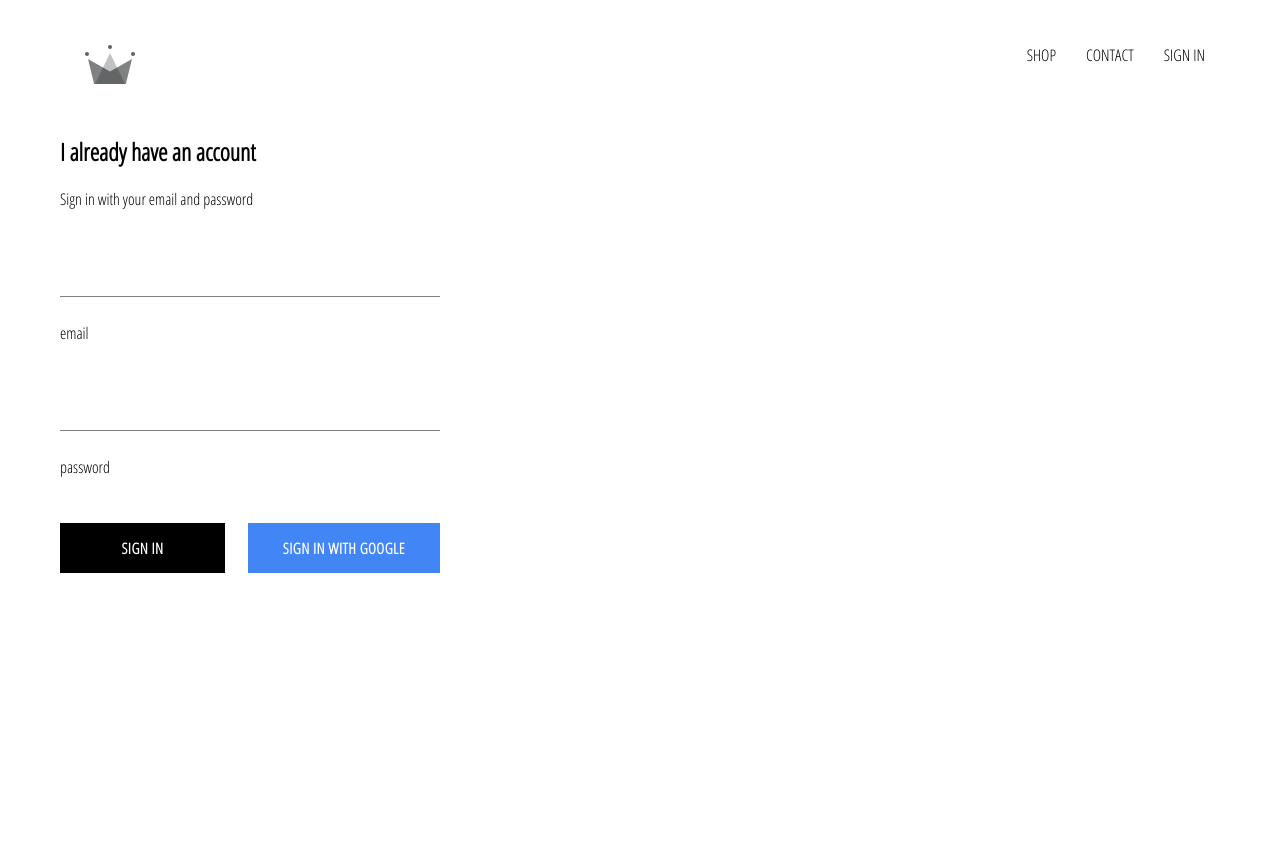
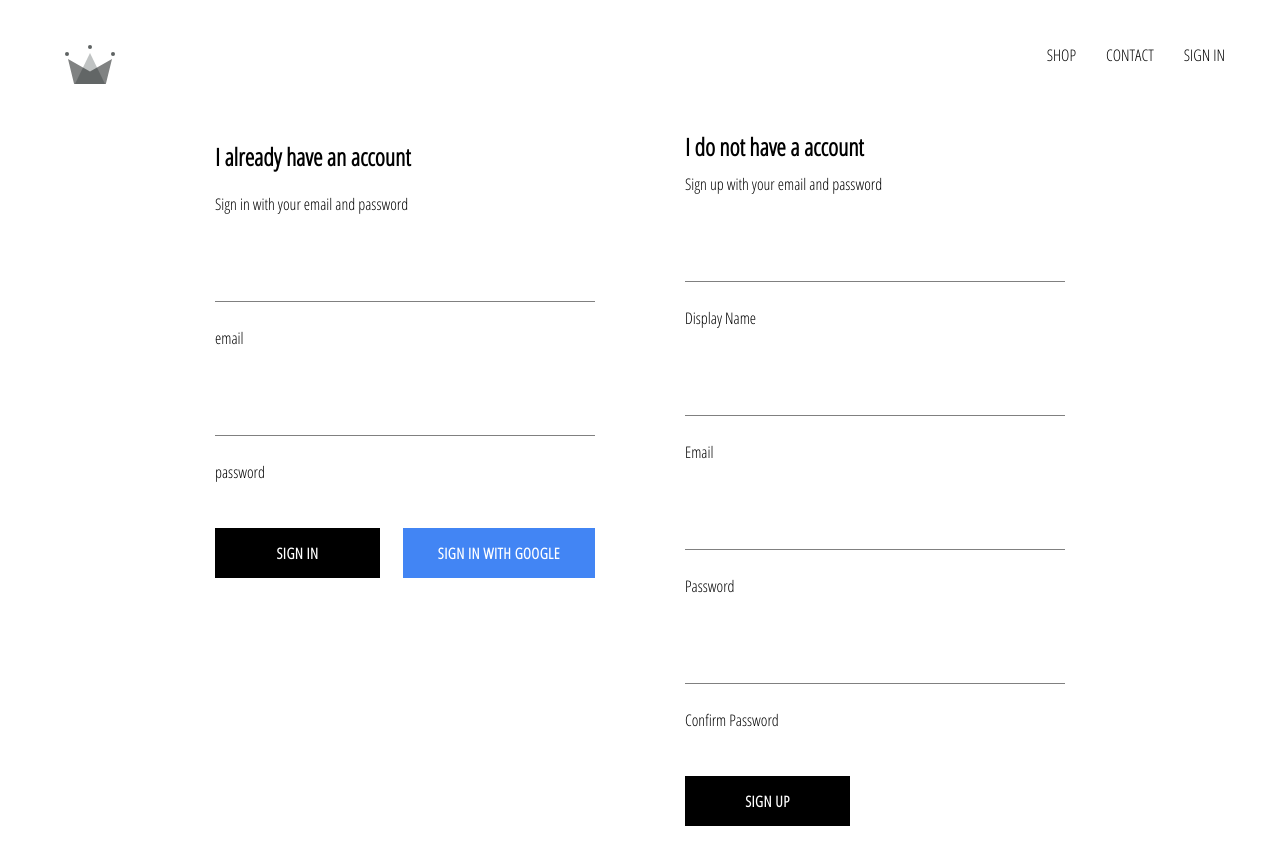
Before and after one commit to trippyy28/ec, a React (Create React App) app: page /signin in a window 1280 px wide. Shown: the top 864 px of the page. Before the commit the page ends 800 px from the top, so only its background shows below. Built offline with nearby package versions, Linux system fonts and the light colour scheme; no server answers.

Commit message:
implemented firebase utils,included abilty to store authenticatedusers into our firestore database

```diff
--- a/src/App.css
+++ b/src/App.css
@@ -1,11 +1,13 @@
-body{
+body {
   font-family: 'Open Sans Condensed';
-  padding :20px 60px;
+  padding: 20px 40px;
 }
-a{
-	text-decoration: none;
-	color :black;
+
+a {
+  text-decoration: none;
+  color: black;
 }
-*{
-	box-sizing: border-box;
+
+* {
+  box-sizing: border-box;
 }
--- a/src/App.js
+++ b/src/App.js
@@ -1,46 +1,60 @@
-import React,{Component} from 'react';
+import React from 'react';
+import { Switch, Route } from 'react-router-dom';
+
+import './App.css';
+
 import HomePage from './pages/homepage/homepage';
-import './App.css';
-import {Switch,Route} from 'react-router-dom';
 import ShopPage from './pages/shop/shop.component';
+import SignInAndSignUpPage from './pages/sign-in-and-sign-up/sign-in-and-sign-up.component';
 import Header from './components/header/header.component';
-import SignInAndSignUp from './pages/sign-in-and-sign-up/sign-in-and-sign-up.component';
-import {auth} from './firebase/firebase.utils';
+import { auth,createUserProfileDocument } from './firebase/firebase.utils';
 
+class App extends React.Component {
+  constructor() {
+    super();
 
-/*const HatsPage = () =>(
-<div>
-<h1> Hats Page </h1>
-</div>
-	)*/
-class App extends Component {
-  constructor(){
-    super()
-    this.state={
-    currentUser:null
-    }
+    this.state = {
+      currentUser: null
+    };
   }
 
-  componentDidMount(){
-    auth.onAuthStateChanged(user=>{
-      this.setState({currentUser:user});
-    })
+  unsubscribeFromAuth = null;
+
+  componentDidMount() {
+    this.unsubscribeFromAuth = auth.onAuthStateChanged(async userAuth => {
+     if(userAuth){
+      const userRef = await createUserProfileDocument(userAuth);
+
+      userRef.onSnapshot(snapShot=>{
+        this.setState({
+          currentUser:{
+            id :snapShot.id,
+            ...snapShot.data()
           }
-  componentWillUnmount(){
+        });
+
+        console.log(this.state);
+      });
+     }
+     this.setState({currentUser:userAuth});
+
+    });
+  }
+
+  componentWillUnmount() {
     this.unsubscribeFromAuth();
   }
-  render(){
+
+  render() {
     return (
       <div>
-    <Header currentUser={this.state.currentUser}/>
+        <Header currentUser={this.state.currentUser} />
         <Switch>
           <Route exact path='/' component={HomePage} />
-       <Route exact path ='/shop' component={ShopPage} />
-       <Route exact path ='/signin' component={SignInAndSignUp}/>
+          <Route path='/shop' component={ShopPage} />
+          <Route path='/signin' component={SignInAndSignUpPage} />
         </Switch>
-
       </div>
-
     );
   }
 }
--- a/src/components/header/header.component.jsx
+++ b/src/components/header/header.component.jsx
@@ -1,32 +1,35 @@
 import React from 'react';
-import {Link} from 'react-router-dom';
-import {ReactComponent as Logo} from '../../assets/crown.svg';
-import {auth} from '../../firebase/firebase.utils';
+import { Link } from 'react-router-dom';
+
+import { auth } from '../../firebase/firebase.utils';
+
+import { ReactComponent as Logo } from '../../assets/crown.svg';
 
 import './header.styles.scss';
 
-const Header =({currentUser})=>(
+const Header = ({ currentUser }) => (
   <div className='header'>
-  <Link className='logo-container' to ="/">
-   <Logo className='logo'/>
+    <Link className='logo-container' to='/'>
+      <Logo className='logo' />
     </Link>
     <div className='options'>
       <Link className='option' to='/shop'>
         SHOP
       </Link>
-   <Link className='option' to ='/shop'>
+      <Link className='option' to='/shop'>
         CONTACT
       </Link>
-  {currentUser ?(
-    <div className='option' onClick={()=>auth.signOut()}>Sign Out</div>
-    ):(
+      {currentUser ? (
+        <div className='option' onClick={() => auth.signOut()}>
+          SIGN OUT
+        </div>
+      ) : (
         <Link className='option' to='/signin'>
           SIGN IN
         </Link>
       )}
     </div>
+  </div>
+);
 
-  </div>
-
-	)
 export default Header;
--- /dev/null
+++ b/src/components/sign-up/sign-up.component.jsx
@@ -0,0 +1,103 @@
+import React from 'react';
+
+import FormInput from '../form-input/form-input.component';
+import CustomButton from '../custom-button/custom-button.component';
+
+import { auth, createUserProfileDocument } from '../../firebase/firebase.utils';
+
+import './sign-up.styles.scss';
+
+class SignUp extends React.Component {
+  constructor() {
+    super();
+
+    this.state = {
+      displayName: '',
+      email: '',
+      password: '',
+      confirmPassword: ''
+    };
+  }
+
+  handleSubmit = async event => {
+    event.preventDefault();
+
+    const { displayName, email, password, confirmPassword } = this.state;
+
+    if (password !== confirmPassword) {
+      alert("passwords don't match");
+      return;
+    }
+
+    try {
+      const { user } = await auth.createUserWithEmailAndPassword(
+        email,
+        password
+      );
+
+      await createUserProfileDocument(user, { displayName });
+
+      this.setState({
+        displayName: '',
+        email: '',
+        password: '',
+        confirmPassword: ''
+      });
+    } catch (error) {
+      console.error(error);
+    }
+  };
+
+  handleChange = event => {
+    const { name, value } = event.target;
+
+    this.setState({ [name]: value });
+  };
+
+  render() {
+    const { displayName, email, password, confirmPassword } = this.state;
+    return (
+      <div className='sign-up'>
+        <h2 className='title'>I do not have a account</h2>
+        <span>Sign up with your email and password</span>
+        <form className='sign-up-form' onSubmit={this.handleSubmit}>
+          <FormInput
+            type='text'
+            name='displayName'
+            value={displayName}
+            onChange={this.handleChange}
+            label='Display Name'
+            required
+          />
+          <FormInput
+            type='email'
+            name='email'
+            value={email}
+            onChange={this.handleChange}
+            label='Email'
+            required
+          />
+          <FormInput
+            type='password'
+            name='password'
+            value={password}
+            onChange={this.handleChange}
+            label='Password'
+            required
+          />
+          <FormInput
+            type='password'
+            name='confirmPassword'
+            value={confirmPassword}
+            onChange={this.handleChange}
+            label='Confirm Password'
+            required
+          />
+          <CustomButton type='submit'>SIGN UP</CustomButton>
+        </form>
+      </div>
+    );
+  }
+}
+
+export default SignUp;
--- /dev/null
+++ b/src/components/sign-up/sign-up.styles.scss
@@ -0,0 +1,9 @@
+.sign-up {
+  display: flex;
+  flex-direction: column;
+  width: 380px;
+
+  .title {
+    margin: 10px 0;
+  }
+}
--- a/src/firebase/firebase.utils.js
+++ b/src/firebase/firebase.utils.js
@@ -1,8 +1,11 @@
+
 import firebase from 'firebase/app';
 import 'firebase/firestore';
 import 'firebase/auth';
 
-const config = {apiKey: "AIzaSyDGo73aOq3h0ZYJJA_MY3JRJcEVhHF_DL4",
+const config = {
+
+    apiKey: "AIzaSyDGo73aOq3h0ZYJJA_MY3JRJcEVhHF_DL4",
     authDomain: "crwn-db-cf8fd.firebaseapp.com",
     databaseURL: "https://crwn-db-cf8fd.firebaseio.com",
     projectId: "crwn-db-cf8fd",
@@ -11,12 +14,40 @@
     appId: "1:2309287960:web:2edc4acc26cbc9bac8536d",
     measurementId: "G-ZGH9FCCC6D"
   };
+
+
 firebase.initializeApp(config);
-export const auth =firebase.auth();
+
+export const createUserProfileDocument = async (userAuth, additionalData) => {
+  if (!userAuth) return;
+
+  const userRef = firestore.doc(`users/${userAuth.uid}`);
+
+  const snapShot = await userRef.get();
+
+  if (!snapShot.exists) {
+    const { displayName, email } = userAuth;
+    const createdAt = new Date();
+    try {
+      await userRef.set({
+        displayName,
+        email,
+        createdAt,
+        ...additionalData
+      });
+    } catch (error) {
+      console.log('error creating user', error.message);
+    }
+  }
+
+  return userRef;
+};
+
+export const auth = firebase.auth();
 export const firestore = firebase.firestore();
 
 const provider = new firebase.auth.GoogleAuthProvider();
-provider.setCustomParameters({prompt:'select_account'});
-export const signInWithGoogle = () =>auth.signInWithPopup(provider);
+provider.setCustomParameters({ prompt: 'select_account' });
+export const signInWithGoogle = () => auth.signInWithPopup(provider);
 
 export default firebase;
--- a/src/index.css
+++ b/src/index.css
@@ -1,5 +1,6 @@
 body {
   margin: 0;
+  padding: 0;
   font-family: -apple-system, BlinkMacSystemFont, 'Segoe UI', 'Roboto', 'Oxygen',
     'Ubuntu', 'Cantarell', 'Fira Sans', 'Droid Sans', 'Helvetica Neue',
     sans-serif;
--- a/src/pages/sign-in-and-sign-up/sign-in-and-sign-up.component.jsx
+++ b/src/pages/sign-in-and-sign-up/sign-in-and-sign-up.component.jsx
@@ -1,5 +1,6 @@
 import React from 'react';
 import SignIn from '../../components/sign-in/sign-in.component';
+import SignUp from '../../components/sign-up/sign-up.component';
 import './sign-in-and-sign-up.styles.scss';
 
 
@@ -7,6 +8,7 @@
 (
 <div className ='sign-in-and-sign-up'>
 <SignIn/>
+<SignUp/>
 </div>
 	);
 
--- a/src/pages/sign-in-and-sign-up/sign-in-and-sign-up.styles.scss
+++ b/src/pages/sign-in-and-sign-up/sign-in-and-sign-up.styles.scss
@@ -0,0 +1,6 @@
+.sign-in-and-sign-up {
+  width: 850px;
+  display: flex;
+  justify-content: space-between;
+  margin: 30px auto;
+}
```
Lines whose indentation alone changed are shown as unchanged.
